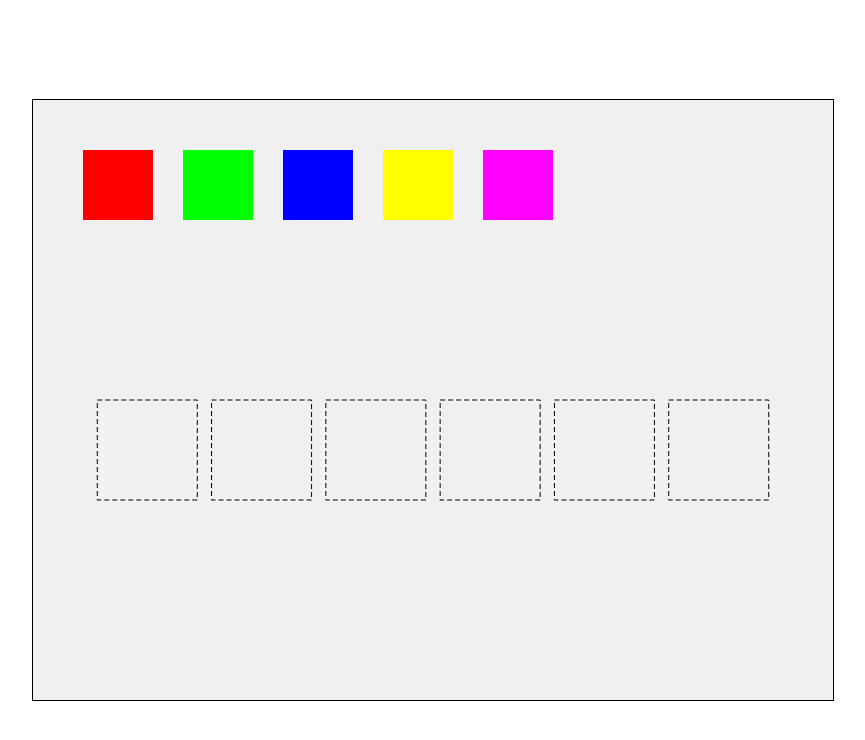
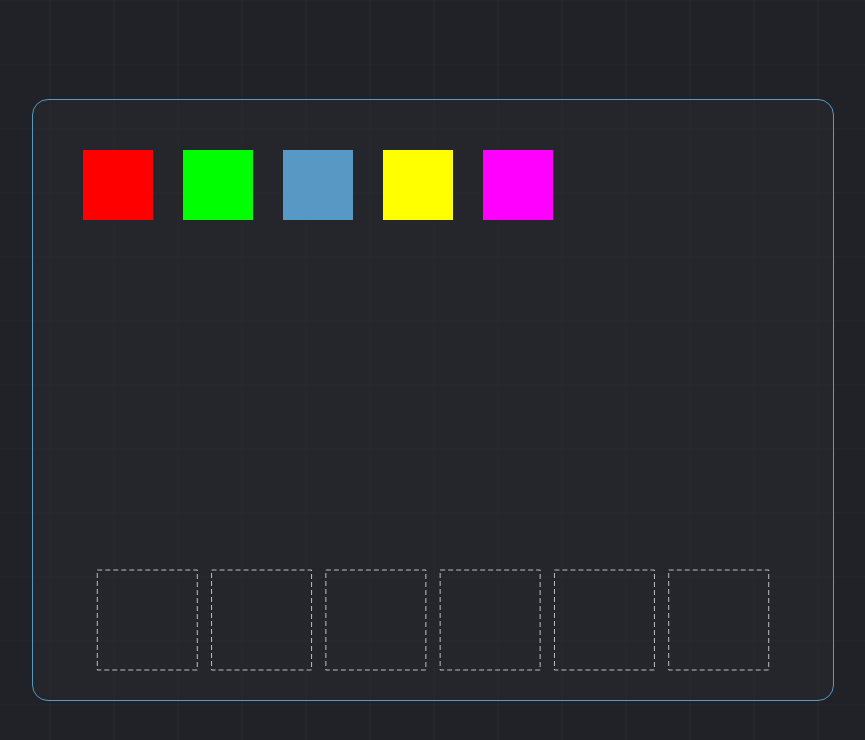
Before and after one commit to soyluisarrieta/javascript, a plain HTML site: page canvas-drag-and-drop.html in a window 1280 px wide. Shown: the whole page, without its empty margins (207-1072 px from the left). Drawn offline with Linux system fonts and the light colour scheme.

Commit message:
Add some styles to index and canvas drag and drop

```diff
--- a/canvas-drag-and-drop.html
+++ b/canvas-drag-and-drop.html
@@ -7,13 +7,18 @@
   <title>Drag and Drop Game</title>
   <style>
     body {
+      background-color:#212228;
+      background-image: linear-gradient(rgb(43 44 40 / 40%) .1em, transparent .1em),
+      linear-gradient(90deg, rgb(43 44 40 / 40%) .1em, transparent .1em);
+      background-size: 4em 4em;
+      min-height: 100svh;
       margin: 0;
       padding: 0;
     }
 
     canvas {
       display: block;
-      background: #f0f0f0;
+      background: rgb(41 42 48 / 50%);
     }
 
     .canvas-container {
@@ -24,7 +29,8 @@
     }
 
     .canvas-container canvas {
-      border: 1px solid black;
+      border: 1px solid #5798c4;
+      border-radius: 1rem;
     }
   </style>
 </head>
@@ -38,7 +44,7 @@
     const CANVAS = document.getElementById('gameCanvas');
     const CTX = CANVAS.getContext('2d');
     const GLOBAL_ZONES = new Array(6).fill(null);
-    const COLORS = ['#FF0000', '#00FF00', '#0000FF', '#FFFF00', '#FF00FF'];
+    const COLORS = ['#FF0000', '#00FF00', '#5798c4', '#FFFF00', '#FF00FF'];
     const BOXES = [];
     const ZONES = [];
     const BOX_SIZE = 70;
@@ -123,7 +129,7 @@
 
       // Dibujar la zona
       draw() {
-        CTX.strokeStyle = 'black';
+        CTX.strokeStyle = 'rgb(255 255 255 / 70%)';
         CTX.setLineDash([5, 3]);
         CTX.strokeRect(this.x, this.y, ZONE_SIZE, ZONE_SIZE);
         CTX.setLineDash([]);
@@ -173,7 +179,7 @@
       // Crear zonas
       for (let i = 0; i < GLOBAL_ZONES.length; i++) {
         const posX = (CANVAS.width / (GLOBAL_ZONES.length + 1)) * (i + 1) - (ZONE_SIZE / 2);
-        const zone = new Zone(posX, 300);
+        const zone = new Zone(posX, 470);
         ZONES.push(zone);
       }
 
```
Also changed, not shown: index.html (+12 -5 lines).
